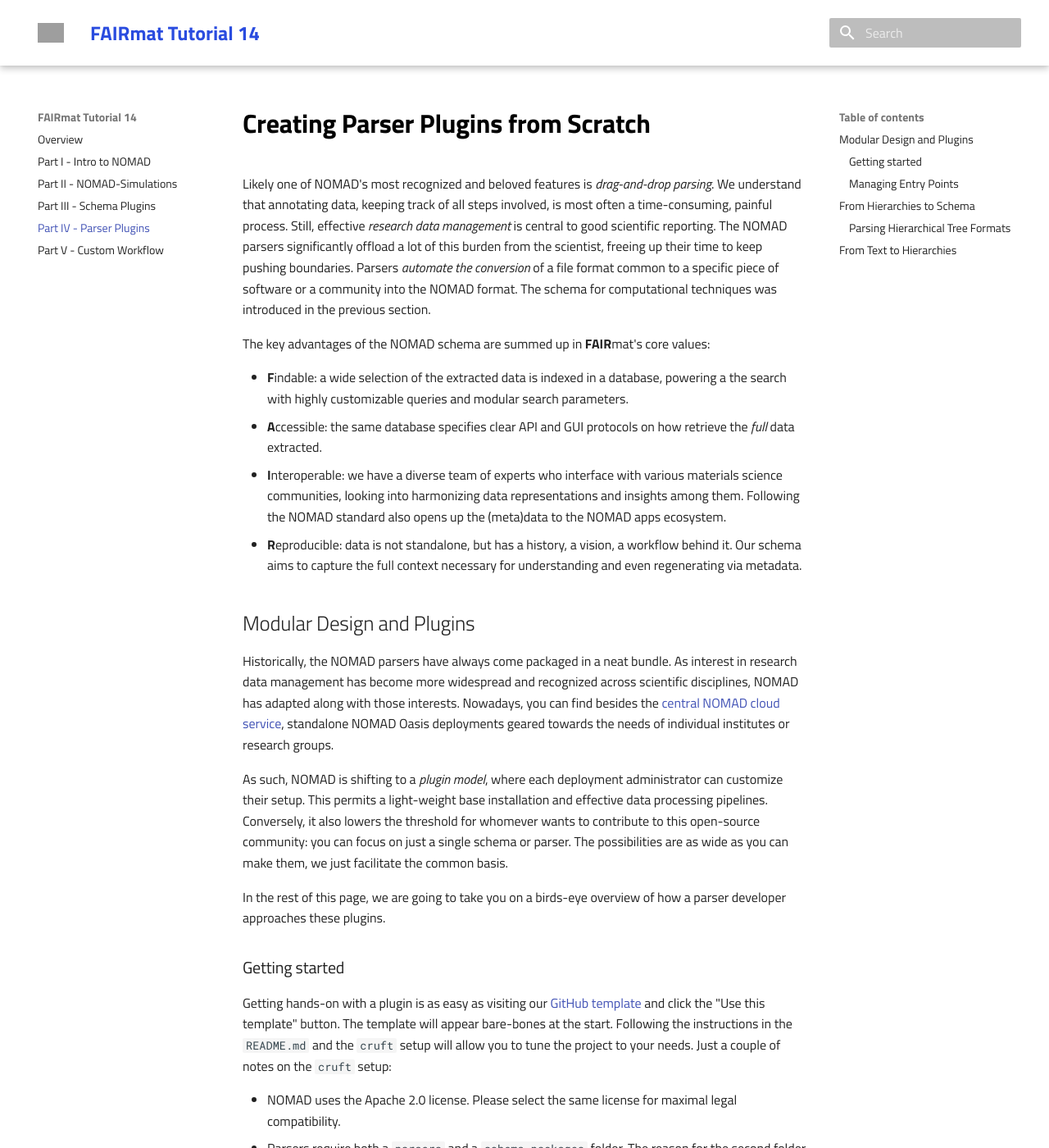
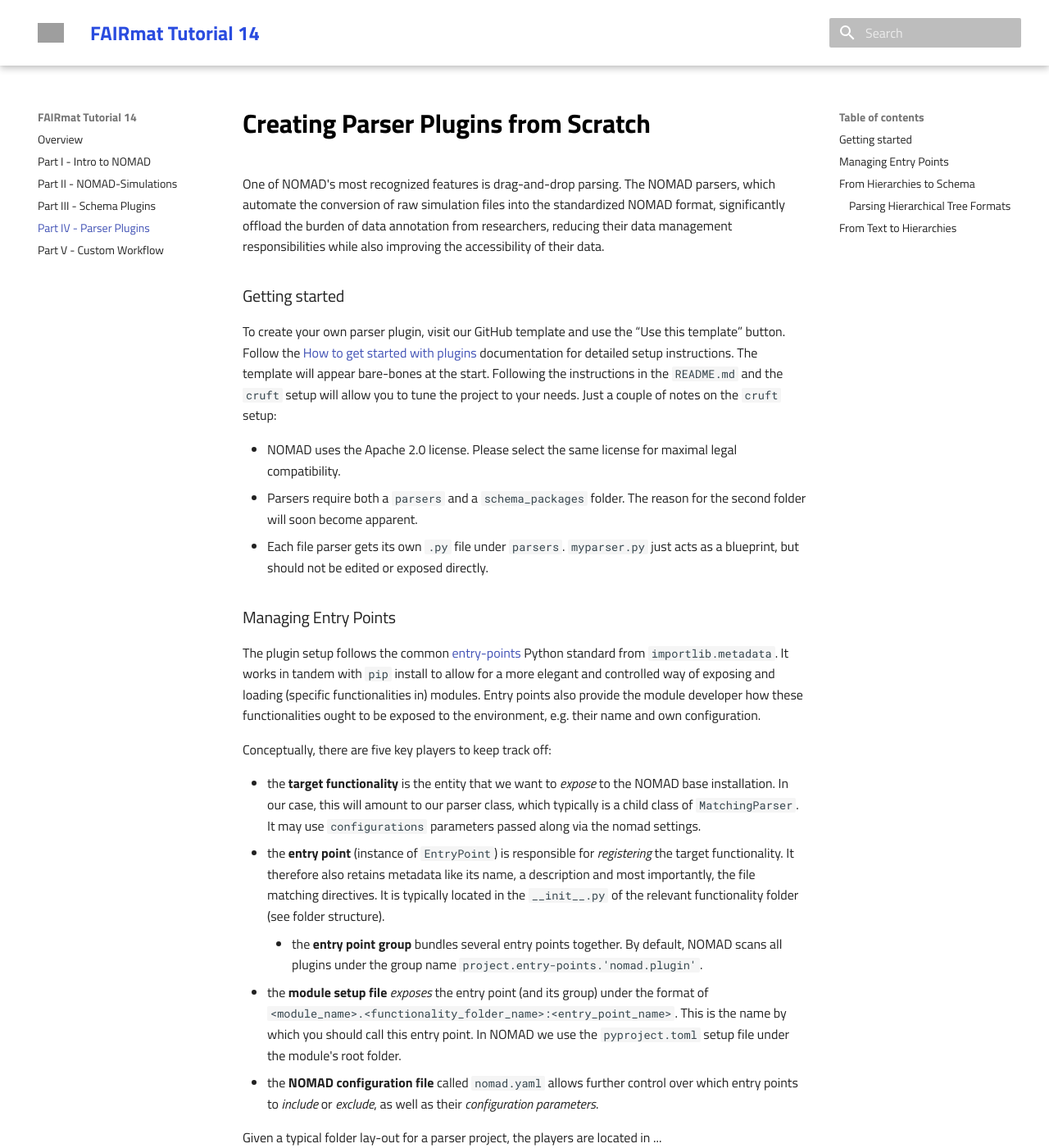
Before and after one commit to FAIRmat-NFDI/fairmat-tutorial-14-computational-plugins, an MkDocs documentation site: the page built from docs/parser_plugins.md, in a window 1280 px wide and 1400 px high. Shown: the whole window at 82% size. Built offline with MkDocs 1.6.1 and Material for MkDocs 9.7.7, drawn with Linux system fonts in a browser that asks for light colours; nearby versions of some CDN libraries; library files that are not in the unit come from our copies; some of the changed text lies outside the part shown; grey boxes are pictures that could not be loaded.

Commit message:
Apply Joseph's feedback

```diff
--- a/docs/parser_plugins.md
+++ b/docs/parser_plugins.md
@@ -1,35 +1,11 @@
 # Creating Parser Plugins from Scratch
 
-Likely one of NOMAD's most recognized and beloved features is _drag-and-drop parsing_.
-We understand that annotating data, keeping track of all steps involved, is most often a time-consuming, painful process.
-Still, effective _research data management_ is central to good scientific reporting.
-The NOMAD parsers significantly offload a lot of this burden from the scientist, freeing up their time to keep pushing boundaries.
-Parsers _automate the conversion_ of a file format common to a specific piece of software or a community into the NOMAD format.
-The schema for computational techniques was introduced in the previous section.
-
-The key advantages of the NOMAD schema are summed up in **FAIR**mat's core values:
-
-- **F**indable: a wide selection of the extracted data is indexed in a database, powering a the search with highly customizable queries and modular search parameters.
-- **A**ccessible: the same database specifies clear API and GUI protocols on how retrieve the _full_ data extracted.
-- **I**nteroperable: we have a diverse team of experts who interface with various materials science communities, looking into harmonizing data representations and insights among them. Following the NOMAD standard also opens up the (meta)data to the NOMAD apps ecosystem.
-- **R**eproducible: data is not standalone, but has a history, a vision, a workflow behind it. Our schema aims to capture the full context necessary for understanding and even regenerating via metadata.
-
-## Modular Design and Plugins
-
-Historically, the NOMAD parsers have always come packaged in a neat bundle.
-As interest in research data management has become more widespread and recognized across scientific disciplines, NOMAD has adapted along with those interests.
-Nowadays, you can find besides the [central NOMAD cloud service](https://nomad-lab.eu/nomad-lab/), standalone NOMAD Oasis deployments geared towards the needs of individual institutes or research groups.
-
-As such, NOMAD is shifting to a _plugin model_, where each deployment administrator can customize their setup.
-This permits a light-weight base installation and effective data processing pipelines.
-Conversely, it also lowers the threshold for whomever wants to contribute to this open-source community: you can focus on just a single schema or parser.
-The possibilities are as wide as you can make them, we just facilitate the common basis.
-
-In the rest of this page, we are going to take you on a birds-eye overview of how a parser developer approaches these plugins.
+One of NOMAD's most recognized features is drag-and-drop parsing. The NOMAD parsers, which automate the conversion of raw simulation files into the standardized NOMAD format, significantly offload the burden of data annotation from researchers, reducing their data management responsibilities while also improving the accessibility of their data.
 
 ### Getting started
 
-Getting hands-on with a plugin is as easy as visiting our [GitHub template](https://github.com/FAIRmat-NFDI/nomad-plugin-template) and click the "Use this template" button.
+To create your own parser plugin, visit our GitHub template and use the “Use this template” button.
+Follow the [How to get started with plugins](https://nomad-lab.eu/prod/v1/staging/docs/howto/plugins/plugins.html) documentation for detailed setup instructions.
 The template will appear bare-bones at the start.
 Following the instructions in the `README.md`  and the `cruft` setup will allow you to tune the project to your needs.
 Just a couple of notes on the `cruft` setup:
@@ -40,7 +16,7 @@
 
 ### Managing Entry Points
 
-The plugin setup follows a more common Python standard of [entry-points](https://setuptools.pypa.io/en/latest/userguide/entry_point.html) provided by `importlib.metadata`.
+The plugin setup follows the common [entry-points](https://setuptools.pypa.io/en/latest/userguide/entry_point.html) Python standard from `importlib.metadata`.
 It works in tandem with `pip` install to allow for a more elegant and controlled way of exposing and loading (specific functionalities in) modules.
 Entry points also provide the module developer how these functionalities ought to be exposed to the environment, e.g. their name and own configuration.
 
@@ -61,7 +37,7 @@
 
 ## From Hierarchies to Schema
 
-As parsing involves the mapping between two well-defined formats, one could expect it to be just that trivial.
+As parsing involves the mapping between two well-defined formats, one could expect it to be trivial.
 In practice, however, parser developers have to manage discrepancies in semantics, shape, data type or units.
 This has lead to five distinct categories of responsibility for the developer to manage:
 
```
